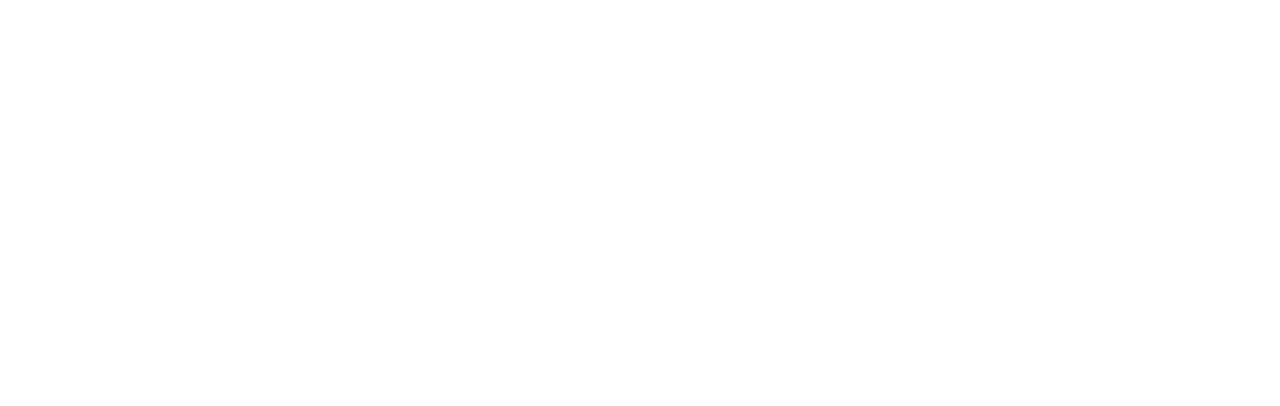
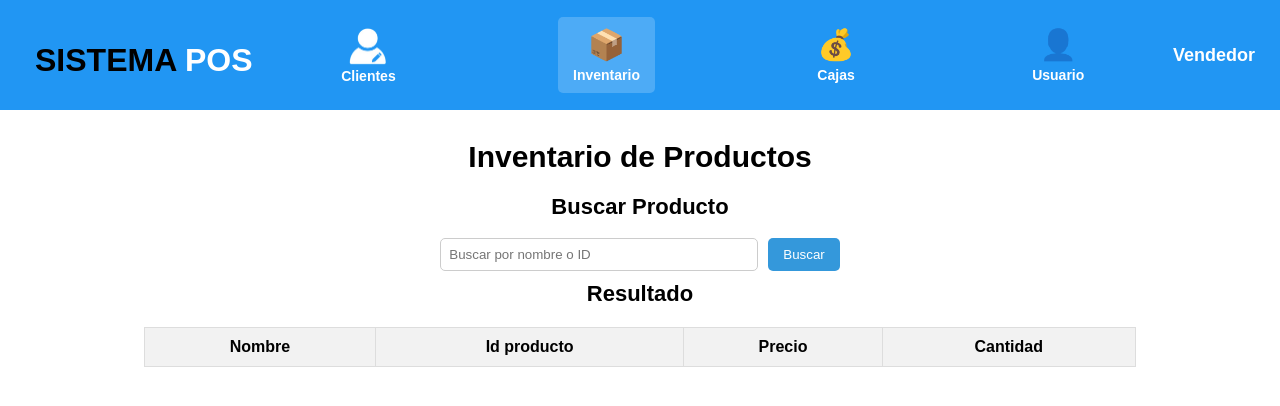
Before and after one commit to jpovalles/SistemaPOS, a React (Create React App) app: page /admin/inventario in a window 1280 px wide. Before the commit this address had no page. Shown: the top 406 px of the page. Built offline with nearby package versions, Linux system fonts and the light colour scheme.

Commit message:
Interfaz de Inventario y actualizacion en facturacion

```diff
--- a/src/App.js
+++ b/src/App.js
@@ -4,6 +4,7 @@
 import AdminView from "./pages/admin/AdminView";
 import GestUsers from './pages/admin/gestUsuarios/GestUsers';
 import Facturacion from './pages/facturacion/facturacion'
+import Inventario from './pages/inventario/inventario'
 
 function App() {
   return (
@@ -12,6 +13,7 @@
         <Route path="/" element={<Login/>} />
         <Route path="/admin" element={<AdminView/>} />
         <Route path="/admin/gestUsers" element={<GestUsers/>} />
+        <Route path="/admin/inventario" element={<Inventario/>} />
         <Route path="/vendedor/facturacion" element={<Facturacion/>} />
       </Routes>
     </div>
--- a/src/components/listaProductos.css
+++ b/src/components/listaProductos.css
@@ -41,6 +41,7 @@
   flex: 0.5;
   color: #2c3e50;
   text-align: left;
+  margin-right: 15px;
 }
 
 .quantity-controls {
--- a/src/components/listaProductos.js
+++ b/src/components/listaProductos.js
@@ -8,7 +8,7 @@
         {productos.map((producto, index) => (
           <li key={index} className="product-item">
             <span className="product-name">{producto.nombre}</span>
-            <span className="precio-producto">${producto.precio}</span>
+            <span className="precio-producto">${producto.precio.toLocaleString("es-ES", { useGrouping: true })}</span>
             <div className="quantity-controls">
               <button className="btn-control" onClick={() => modificarCantidad(index, -1)}> - </button>
               <span className="quantity">{producto.cantidad}</span>
--- a/src/components/registrarProducto.js
+++ b/src/components/registrarProducto.js
@@ -18,7 +18,7 @@
       type="text"
       value={nombre}
       onChange={(e) => setNombre(e.target.value)}
-      placeholder="Nombre del producto"
+      placeholder="Código del Producto"
     />
     <button onClick={handleAgregar}>Agregar</button>
   </div>
--- a/src/components/topBar.js
+++ b/src/components/topBar.js
@@ -1,7 +1,9 @@
 import React from "react";
+import { useNavigate } from "react-router-dom";
 import "./topBar.css";
 
 const Topbar = ({ paginaActual }) => {
+    const navigate = useNavigate();
     return (
         <div className="topbar">
             <h2 className="title">
@@ -14,12 +16,16 @@
                         <img src="/fotoUsuario.png" alt="Logo del sistema" className="logo" />
                         <span className="text">Clientes</span>
                     </li>
-                    <li className={paginaActual === "inventario" ? "active" : ""}>
+                    <li className={paginaActual === "inventario" ? "active" : ""}
+                        onClick={() => navigate("/admin/inventario")}
+                    >
                         <span className="icon">📦</span>
                         <span className="text">Inventario</span>
                     </li>
-                    <li className={paginaActual === "cajas" ? "active" : ""}>
-                        <span className="icon">💰</span>
+                    <li className={paginaActual === "cajas" ? "active" : ""}
+                        onClick={() => navigate("/vendedor/facturacion")}
+                    >
+                        <span className="icon" >💰 </span>
                         <span className="text">Cajas</span>
                     </li>
                     <li className={paginaActual === "usuario" ? "active" : ""}>
--- /dev/null
+++ b/src/context/ProductContext.js
@@ -0,0 +1,26 @@
+import { createContext, useState, useEffect } from "react";
+
+const ProductContext = createContext();
+
+export const ProductProvider = ({ children }) => {
+  const [productos, setProductos] = useState([]);
+
+  // Cargar productos desde localStorage al iniciar
+  useEffect(() => {
+    const productosGuardados = JSON.parse(localStorage.getItem("productos")) || [];
+    setProductos(productosGuardados);
+  }, []);
+
+  // Guardar productos en localStorage cada vez que cambian
+  useEffect(() => {
+    localStorage.setItem("productos", JSON.stringify(productos));
+  }, [productos]);
+
+  return (
+    <ProductContext.Provider value={{ productos, setProductos }}>
+      {children}
+    </ProductContext.Provider>
+  );
+};
+
+export default ProductContext;
--- a/src/index.js
+++ b/src/index.js
@@ -2,6 +2,8 @@
 import ReactDOM from 'react-dom/client';
 import reportWebVitals from './reportWebVitals';
 import { BrowserRouter } from 'react-router-dom';
+import { ProductProvider } from "./context/ProductContext";
+
 
 import './index.css';
 import App from './App';
@@ -9,9 +11,11 @@
 const root = ReactDOM.createRoot(document.getElementById('root'));
 root.render(
   <React.StrictMode>
-    <BrowserRouter>
-      <App/>
-    </BrowserRouter>
+    <ProductProvider>
+      <BrowserRouter>
+        <App/>
+      </BrowserRouter>
+    </ProductProvider>
   </React.StrictMode>
 );
 
--- /dev/null
+++ b/src/pages/inventario/inventario.css
@@ -0,0 +1,61 @@
+.inventario-container {
+    text-align: center;
+    font-family: Arial, sans-serif;
+    padding: 20px;
+    margin-top: 100px;
+
+}
+
+.titulo {
+    font-size: 30px;
+    font-weight: bold;
+}
+
+.subtitulo {
+    font-size: 22px;
+    margin-top: 10px;
+}
+
+.busqueda-container {
+    display: flex;
+    justify-content: center;
+    margin-top: 10px;
+}
+
+
+.input-busqueda {
+    width: 300px;
+    padding: 8px;
+    border: 1px solid #ccc;
+    border-radius: 5px;
+}
+
+.boton-buscar {
+    margin-left: 10px;
+    padding: 8px 15px;
+    background-color: #3498db;
+    color: white;
+    border: none;
+    border-radius: 5px;
+    cursor: pointer;
+}
+
+.tabla-resultados {
+    width: 80%;
+    margin: 20px auto;
+    border-collapse: collapse;
+}
+
+.tabla-resultados th, .tabla-resultados td {
+    border: 1px solid #ddd;
+    padding: 10px;
+    text-align: center;
+}
+
+.tabla-resultados th {
+    background-color: #f2f2f2;
+}
+
+.tabla-resultados tr:nth-child(even) {
+    background-color: #f9f9f9;
+}
--- /dev/null
+++ b/src/pages/inventario/inventario.js
@@ -0,0 +1,66 @@
+import React, { useState } from "react";
+import Topbar from "../../components/topBar";
+import "./inventario.css";
+
+const productosDisponibles = [
+  { id: "001", nombre: "Arroz", precio: 10000, cantidad: 20 },
+  { id: "002", nombre: "Salsa de Tomate", precio: 6000, cantidad: 15 },
+  { id: "003", nombre: "Pollo", precio: 20000, cantidad: 10 },
+  { id: "004", nombre: "Carne", precio: 26000, cantidad: 8 },
+  { id: "005", nombre: "Frijoles", precio: 8000, cantidad: 25 },
+];
+
+const Inventario = () => {
+  const [busqueda, setBusqueda] = useState("");
+  const [resultados, setResultados] = useState([]);
+
+  const handleSearch = () => {
+    const filtrados = productosDisponibles.filter(
+      (producto) =>
+        producto.nombre.toLowerCase().includes(busqueda.toLowerCase()) ||
+        producto.id.includes(busqueda)
+    );
+    setResultados(filtrados);
+  };
+
+  return (
+    <div className="inventario-container">
+        <Topbar paginaActual="inventario"/>
+        <h1 className="titulo">Inventario de Productos</h1>
+        <h2 className="subtitulo">Buscar Producto</h2>
+        <div className="busqueda-container">
+            <input
+                type="text"
+                placeholder="Buscar por nombre o ID"
+                value={busqueda}
+                onChange={(e) => setBusqueda(e.target.value)}
+                className="input-busqueda"
+            />
+            <button className="boton-buscar" onClick={handleSearch}>Buscar</button>
+        </div>
+        <h2 className="subtitulo">Resultado</h2>
+        <table className="tabla-resultados">
+            <thead>
+                <tr>
+                <th>Nombre</th>
+                <th>Id producto</th>
+                <th>Precio</th>
+                <th>Cantidad</th>
+                </tr>
+            </thead>
+            <tbody>
+                {resultados.map((producto) => (
+                <tr key={producto.id}>
+                    <td>{producto.nombre}</td>
+                    <td>{producto.id}</td>
+                    <td>${producto.precio.toLocaleString("es-ES", { useGrouping: true })}</td>
+                    <td>{producto.cantidad}</td>
+                </tr>
+                ))}
+            </tbody>
+        </table>
+    </div>
+  );
+};
+
+export default Inventario;
```
Also changed, not shown: src/pages/facturacion/facturacion.js (+16 -17 lines).
